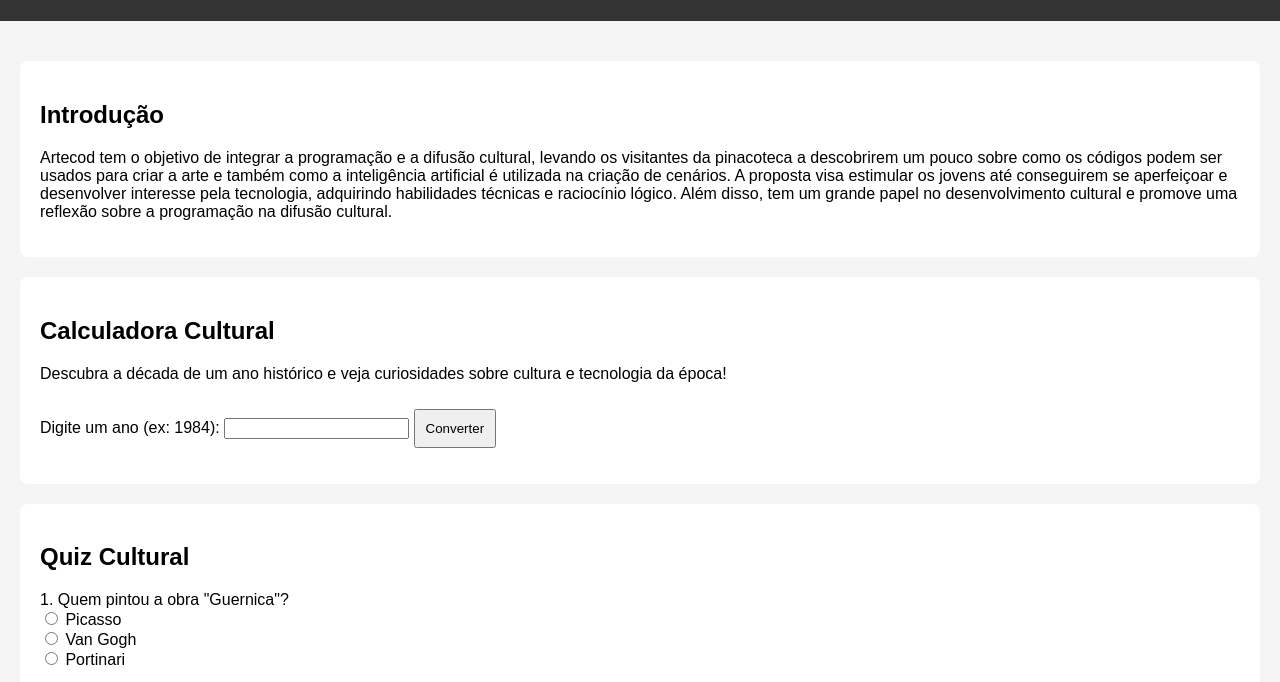
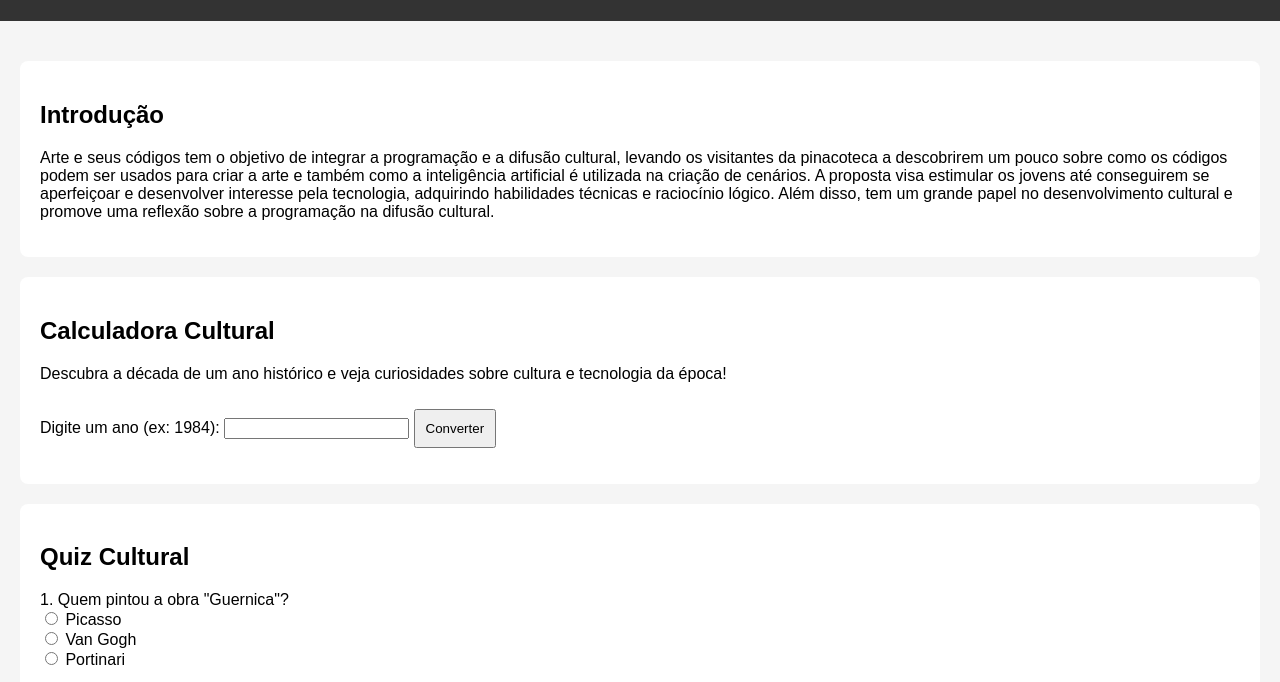
Before and after one commit to Micheller9/arte-interativo-cultural-e-seus-c-digos, a plain HTML site: page index.html in a window 1280 px wide. Shown: the part 99-781 px from the top of the page. Drawn offline with Linux system fonts and the light colour scheme; no server answers.

Commit message:
index.html

```diff
--- a/index.html
+++ b/index.html
@@ -27,7 +27,7 @@
   <section>
     <h2>Introdução</h2>
     <p>
-      Artecod tem o objetivo de integrar a programação e a difusão cultural, levando os visitantes da pinacoteca a descobrirem um pouco sobre como os códigos podem ser usados para criar a arte e também como a inteligência artificial é utilizada na criação de cenários.
+      Arte e seus códigos tem o objetivo de integrar a programação e a difusão cultural, levando os visitantes da pinacoteca a descobrirem um pouco sobre como os códigos podem ser usados para criar a arte e também como a inteligência artificial é utilizada na criação de cenários.
       A proposta visa estimular os jovens até conseguirem se aperfeiçoar e desenvolver interesse pela tecnologia, adquirindo habilidades técnicas e raciocínio lógico. Além disso, tem um grande papel no desenvolvimento cultural e promove uma reflexão sobre a programação na difusão cultural.
     </p>
   </section>
```
